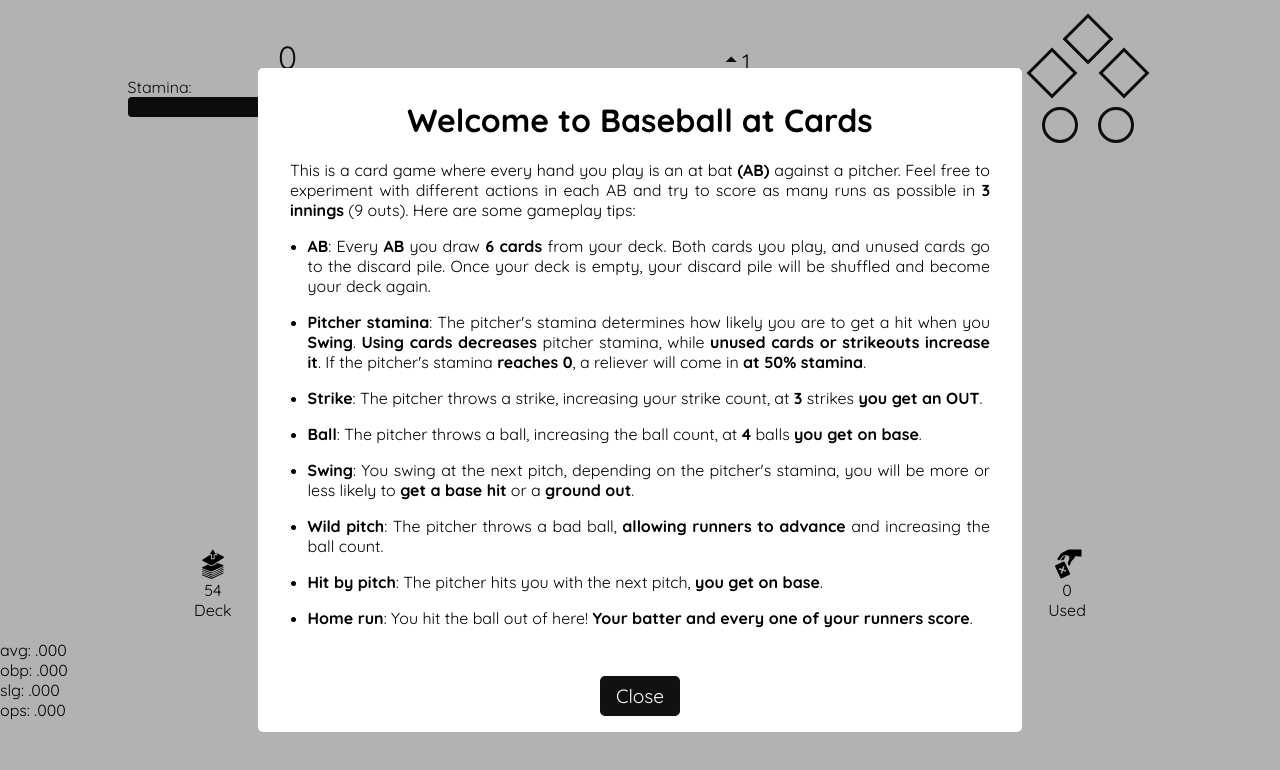
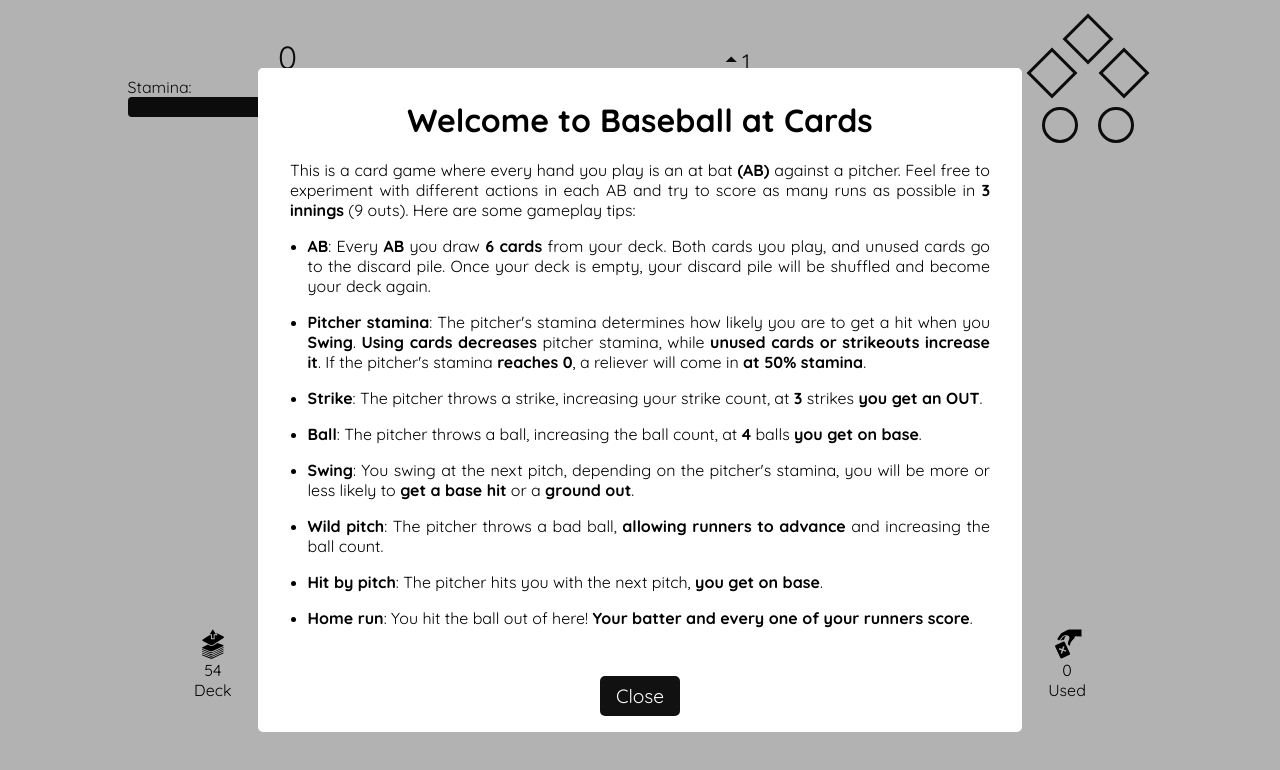
Before and after one commit to arnautresserras/bbac-ts, a React (Create React App) app: page / in a window 1280 px wide. Shown: the top 770 px of the page. Built offline with nearby package versions, Linux system fonts and the light colour scheme.

Commit message:
Hide stats for now

```diff
--- a/src/App.tsx
+++ b/src/App.tsx
@@ -148,6 +148,7 @@ function App() {
     setHand([]);
     shuffleDeck(baseDeck)
     setDiscard([]);
+
     resetStats();
   }
 
@@ -345,12 +346,6 @@ function App() {
         <ScoreBoard score={score} pitcherStamina={pitcherStamina} maxPitcherStamina={maxPitcherStamina} balls={countBalls} strikes={countStrikes} outs={countOuts} inning={inning} bases={bases}></ScoreBoard>
         <DisplayHand playCard={playCard} hand={hand}></DisplayHand>
         <DeckInfo currentDeck={currentDeck.length} discard={discard.length} hand={hand.length}></DeckInfo>
-        <div>
-          avg: {formatStat(avg)}<br></br>
-          obp: {formatStat(obp)}<br></br>
-          slg: {formatStat(slg)}<br></br>
-          ops: {formatStat(ops)}
-        </div>
       </div>
     </div>
   );
```
